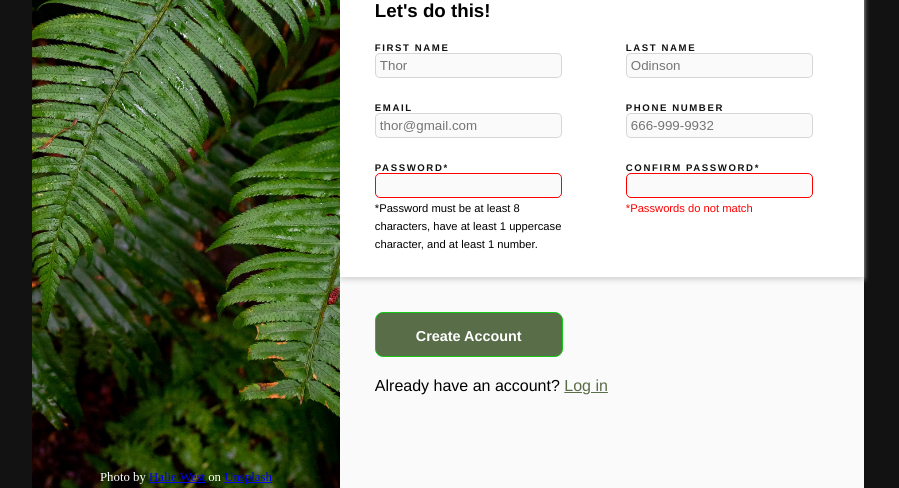
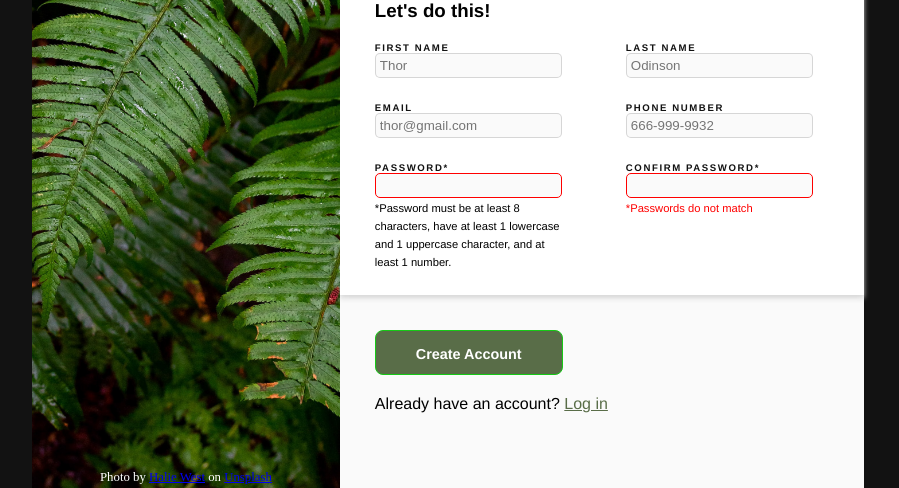
Before and after one commit to huwgoma/sign-up-form, a plain HTML site: page index.html in a window 1280 px wide. Shown: the part 312-800 px from the top of the page, without its empty margins (192-1091 px from the left). Drawn offline with Linux system fonts and the light colour scheme.

Commit message:
Update password requirement message

```diff
--- a/styles.css
+++ b/styles.css
@@ -185,7 +185,7 @@ input[type='password'] {
 }
 
 #pwd + span::after {
-    content: "*Password must be at least 8 characters, have at least 1 uppercase character, and at least 1 number.";
+    content: "*Password must be at least 8 characters, have at least 1 lowercase and 1 uppercase character, and at least 1 number.";
     font-size: 0.7rem;
 }
 
```
